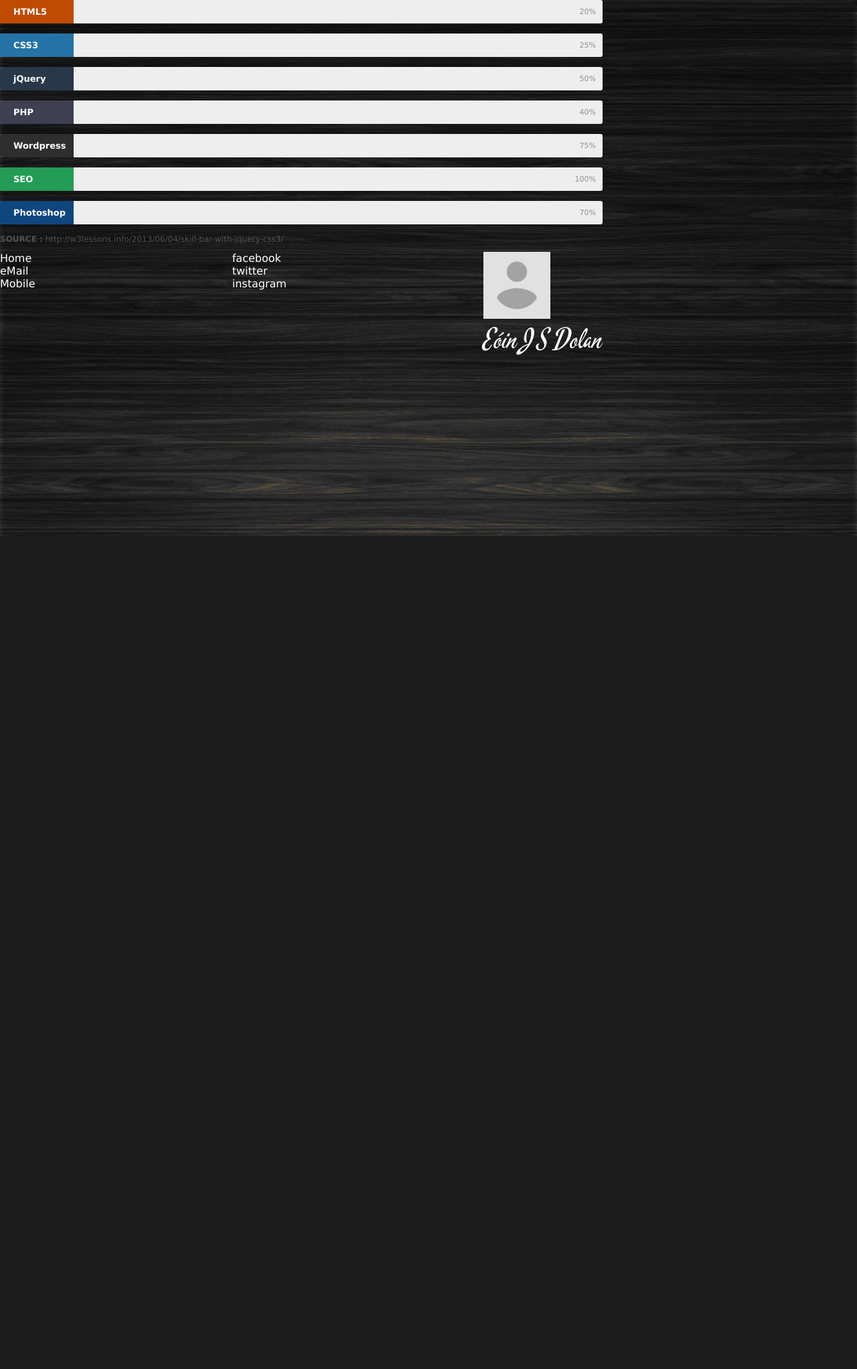
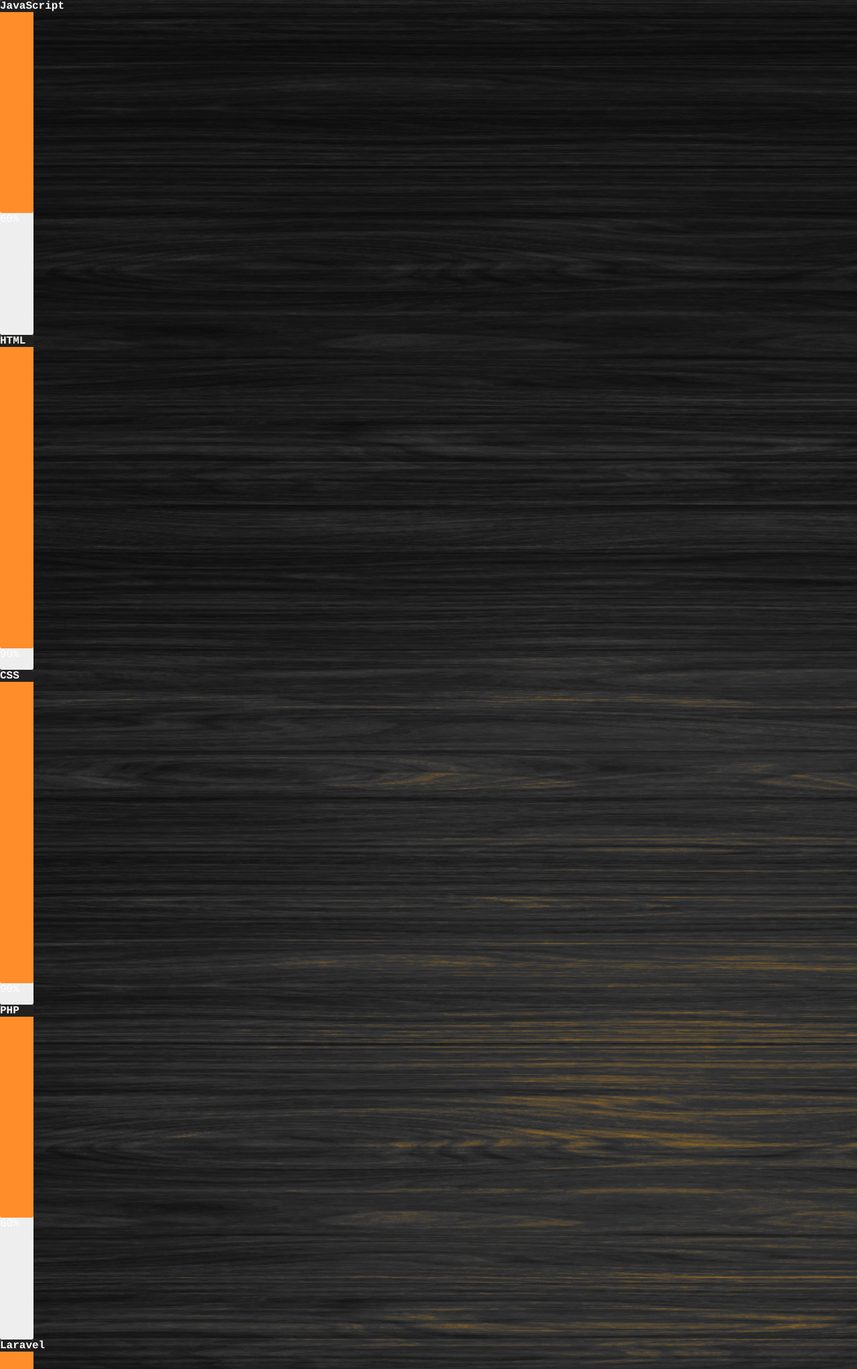
Before and after one commit to EoinJSD/portfolio, a PHP site: the page made by pages/Skills.php in a window 1280 px wide. Shown: the top 2044 px of the page at 67% size. Before the commit the page ends 800 px from the top, so only its background shows below. Run offline with PHP 8.4, Linux system fonts and the light colour scheme; the template is opened without the code that fills it, so the values that code supplies are empty.

Commit message:
added new skills section with javascript animation

```diff
--- a/pages/BlogSection.php
+++ b/pages/BlogSection.php
@@ -10,9 +10,9 @@
         while($row = mysqli_fetch_assoc($result)){
           //check the page uri and use the correct element class name
             if($uriCheck == $blogUri){
-              echo "<div class='placemat-blog'><h2 class='blogTitle'>" . $row["title"]. "</h2><p><span>" . $row["content"]. "<br><span>" . $row["author"]. " - " . $row["entrydate"]. "</span></p></div>";
+              echo "<div class='placemat-blog'><h2 class='blogTitle'>" . $row["title"]. "</h2><p>" . $row["content"]. "</p><span>" . $row["author"]. " - " . $row["entrydate"]. "</span></p></div>";
             }else{
-              $string = "<div class='placemat-index'><h2 class='blogTitle'>" . $row["title"]. "</h2><p><span>" . $row["content"]. "<br><span>" . $row["author"]. " - " . $row["entrydate"]. "</span></p>";
+              $string = "<div class='placemat-index'><h2 class='blogTitle'>" . $row["title"]. "</h2><p>" . $row["content"]. "</p><span>" . $row["author"]. " - " . $row["entrydate"]. "</span></p>";
 
               if (strlen($string) > 200) {
                   $stringCut = substr($string, 0, 300);
--- a/pages/Skills.php
+++ b/pages/Skills.php
@@ -1,48 +1,47 @@
-<link rel="stylesheet" href="/portfolio_website/portfolio/styles/skillstyle.css" />
+<script type="text/javascript" src="./scripts/progress.js"></script>
 
-<div class="skillSection">
-    <div class="skillbar clearfix " data-percent="20%">
-    <div class="skillbar-title" style="background: #d35400;"><span>HTML5</span></div>
-    <div class="skillbar-bar" style="background: #e67e22;"></div>
-    <div class="skill-bar-percent">20%</div>
-    </div> <!-- End Skill Bar -->
+  <div class="skillbar clearfix" data-percent="60%">
+    <div class="skillbar-title"><span>JavaScript</span></div>
+    <div class="skillbar-bar"></div>
+    <div class="skillbar-bar-percent">60%</div>
+  </div>
 
-    <div class="skillbar clearfix " data-percent="25%">
-    <div class="skillbar-title" style="background: #2980b9;"><span>CSS3</span></div>
-    <div class="skillbar-bar" style="background: #3498db;"></div>
-    <div class="skill-bar-percent">25%</div>
-    </div> <!-- End Skill Bar -->
+  <div class="skillbar clearfix" data-percent="90%">
+    <div class="skillbar-title"><span>HTML</span></div>
+    <div class="skillbar-bar"></div>
+    <div class="odometer">90%</div>
+  </div>
 
-    <div class="skillbar clearfix " data-percent="50%">
-    <div class="skillbar-title" style="background: #2c3e50;"><span>jQuery</span></div>
-    <div class="skillbar-bar" style="background: #2c3e50;"></div>
-    <div class="skill-bar-percent">50%</div>
-    </div> <!-- End Skill Bar -->
+  <div class="skillbar clearfix" data-percent="90%">
+    <div class="skillbar-title"><span>CSS</span></div>
+    <div class="skillbar-bar"></div>
+    <div class="skillbar-bar-percent">90%</div>
+  </div>
 
-    <div class="skillbar clearfix " data-percent="40%">
-    <div class="skillbar-title" style="background: #46465e;"><span>PHP</span></div>
-    <div class="skillbar-bar" style="background: #5a68a5;"></div>
-    <div class="skill-bar-percent">40%</div>
-    </div> <!-- End Skill Bar -->
+  <div class="skillbar clearfix" data-percent="60%">
+    <div class="skillbar-title"><span>PHP</span></div>
+    <div class="skillbar-bar"></div>
+    <div class="skillbar-bar-percent">60%</div>
+  </div>
 
-    <div class="skillbar clearfix " data-percent="75%">
-    <div class="skillbar-title" style="background: #333333;"><span>Wordpress</span></div>
-    <div class="skillbar-bar" style="background: #525252;"></div>
-    <div class="skill-bar-percent">75%</div>
-    </div> <!-- End Skill Bar -->
+  <div class="skillbar clearfix" data-percent="40%">
+    <div class="skillbar-title"><span>Laravel</span></div>
+    <div class="skillbar-bar"></div>
+    <div class="skillbar-bar-percent">40%</div>
+  </div>
 
-    <div class="skillbar clearfix " data-percent="100%">
-    <div class="skillbar-title" style="background: #27ae60;"><span>SEO</span></div>
-    <div class="skillbar-bar" style="background: #2ecc71;"></div>
-    <div class="skill-bar-percent">100%</div>
-    </div> <!-- End Skill Bar -->
+  <div class="skillbar clearfix" data-percent="50%">
+    <div class="skillbar-title"><span>PHP</span></div>
+    <div class="skillbar-bar"></div>
+    <div class="skillbar-bar-percent">50%</div>
+  </div>
 
-    <div class="skillbar clearfix " data-percent="70%">
-    <div class="skillbar-title" style="background: #124e8c;"><span>Photoshop</span></div>
-    <div class="skillbar-bar" style="background: #4288d0;"></div>
-    <div class="skill-bar-percent">70%</div>
-    </div> <!-- End Skill Bar -->
+</div>
 
-    <p><strong>SOURCE :</strong> http://w3lessons.info/2013/06/04/skill-bar-with-jquery-css3/</p>
+<div class="topic"><span>Graphic Design</span>
+
 </div>
-<script type="text/javascript" src="scripts/skillscript.js"></script>
+
+<div class="topic"><span>Gaming & 3D Modelling</span>
+
+</div>
--- a/pages/inc/footer.inc.php
+++ b/pages/inc/footer.inc.php
@@ -2,21 +2,12 @@
     <ul class="footer-ul">
         <li>
             <ul class="inner-list">
-                <li>Home</li>
-                <li>eMail</li>
-                <li>Mobile</li>
+                <li>Contact</li>
             </ul>
         </li>
         <li>
             <ul class="inner-list">
-                <li>facebook</li>
-                <li>twitter</li>
-                <li>instagram</li>
-            </ul>
-        </li>
-        <li>
-            <ul class="inner-list">
-                <li><img id="thumbnail" width="100px" height="100px" src="/portfolio_website/portfolio/images/other/footer-profile-pic.png" /></li>
+                <li><img id="thumbnail" width="180px" height="180px" src="/portfolio_website/portfolio/images/other/footer-profile-pic-main.jpg" /></li>
                 <li>
                     <div class="logo-container">
                       <span class="logo">Eóin J S Dolan</span>
--- a/pages/inc/head.inc.php
+++ b/pages/inc/head.inc.php
@@ -1,3 +1,7 @@
-<title>Jimple</title>
+<title>EoinJS</title>
 <link rel="stylesheet" href="/portfolio_website/portfolio/styles/main.css" />
 <link rel="shortcut icon" href="/portfolio_website/portfolio/images/favicon/favicon.png">
+<link rel="stylesheet" href="./styles/progress.css" />
+<script type="text/javascript" src="./scripts/progress.js"></script>
+
+<script type="text/javascript" src="https://ajax.googleapis.com/ajax/libs/jquery/3.3.1/jquery.min.js"></script>
--- a/pages/inc/header.inc.php
+++ b/pages/inc/header.inc.php
@@ -1,6 +1,7 @@
 <nav><!--Centered container for Logo and Links-->
   <div class="logo-container">
-      <a href="/portfolio_website/portfolio/index.php" class="logo">Jimple</a>
+      <a href="/portfolio_website/portfolio/index.php" class="logo">@EoinJS</a>
+      <span>let's keep it simple</span>
   </div>
     <div class="links-container">
     <ul class="links">
--- /dev/null
+++ b/scripts/progress.js
@@ -0,0 +1,7 @@
+jQuery(document).ready(function(){
+  jQuery('.skillbar').each(function(){
+    jQuery(this).find('.skillbar-bar').animate({
+      height:jQuery(this).attr('data-percent')
+    }, 4000);
+  });
+});
--- a/scripts/skillscript.js
+++ /dev/null
@@ -1,7 +0,0 @@
-jQuery(document).ready(function(){
-	jQuery('.skillbar').each(function(){
-		jQuery(this).find('.skillbar-bar').animate({
-			width:jQuery(this).attr('data-percent')
-		},6000);
-	});
-});
--- a/styles/main.css
+++ b/styles/main.css
@@ -15,7 +15,7 @@
 	background-image: url(../images/Background-2-1.jpg);
   background-color: #212121;
   background-size: cover;
-	font-family: verdana;
+	font-family: Courier;
 	font-size: 12pt;
   color: #fff;
   margin: 0;
@@ -27,7 +27,7 @@
 header{
 	display: flex;
 	border-bottom: 1px solid #ff9148;
-	height: 50px;
+	height: 52px;
 	max-width: 100vw;
 	justify-content: center;
 }
@@ -42,10 +42,10 @@
 }
 
 a.logo{
-	font-family: MarvaleScript;
-	font-size: 40pt;
+	font-family: Courier;
+	font-size: 32pt;
 	padding: 0px;
-	margin: 0px;
+	margin: -8px 0px -10px 0px;
 	color: #fff;
 	text-shadow: #000 -2px 1px 4px;
   text-decoration: none;
@@ -62,8 +62,13 @@
 }
 
 .logo-container{
-	display: flex;
-  justify-content: center;
+	display: grid;
+  justify-items: right;
+}
+
+.logo-container span {
+    font-size: 11pt;
+    font-family: courier;
 }
 
 .links-container{
@@ -159,6 +164,7 @@
 }
 
 /* BLOG Styles */
+
 section.blogSection{
   display: flex;
   flex-wrap: wrap;
@@ -181,6 +187,7 @@
 }
 
 .blogContainer{
+  background-color: #262626;
   display: flex;
   flex-wrap: wrap;
   justify-content: space-between;
@@ -250,8 +257,6 @@
   padding: 60px 0px;
 }
 
-
-
 /*Footer Styles*/
 footer{
     display: flex;
--- /dev/null
+++ b/styles/progress.css
@@ -0,0 +1,36 @@
+.skillbar{
+  width: 50px;
+  background: #eee;
+  height: 500px;
+  border-radius: 3px;
+  transition: 0.1s ease-out;
+  transition-property: height, background-color;
+}
+
+.skillbar-title{
+  font-weight: bold;
+  font-size: 12pt;
+  color: #fff;
+  background: #212121;
+  border-radius: 3px 3px 0px 0px;
+}
+
+.skillbar-bar{
+  width: 100%;
+  background: #ff8d2a;
+  border-radius: 0px 0px 3px 3px;
+}
+
+.skillbar-bar-percent{
+  font-size: 12pt;
+
+}
+
+h1{
+  font-family: helvetica, arial, sans-serif;
+  text-align: center;
+  font-size: 35pt;
+  margin-top: 40px;
+  color: #fff;
+  text-shadow: 2px 2px 0px rgba(255, 255, 255, 0.7), 5px 7px 0px rgba(0,0,0,0.1);
+}
--- a/styles/skillstyle.css
+++ /dev/null
@@ -1,81 +0,0 @@
-div.skillSection {
-  width: 900px;
-}
-
-div.skillSection p{
-  color:#525252;
-  font-size:12px;
-}
-
-.skillbar {
-	position:relative;
-	display:block;
-	margin-bottom:15px;
-	width:100%;
-	background:#eee;
-	height:35px;
-	border-radius:3px;
-	-moz-border-radius:3px;
-	-webkit-border-radius:3px;
-	-webkit-transition:0.4s linear;
-	-moz-transition:0.4s linear;
-	-ms-transition:0.4s linear;
-	-o-transition:0.4s linear;
-	transition:0.4s linear;
-	-webkit-transition-property:width, background-color;
-	-moz-transition-property:width, background-color;
-	-ms-transition-property:width, background-color;
-	-o-transition-property:width, background-color;
-	transition-property:width, background-color;
-}
-
-.skillbar-title {
-	position:absolute;
-	top:0;
-	left:0;
-width:110px;
-	font-weight:bold;
-	font-size:13px;
-	color:#ffffff;
-	background:#6adcfa;
-	-webkit-border-top-left-radius:3px;
-	-webkit-border-bottom-left-radius:4px;
-	-moz-border-radius-topleft:3px;
-	-moz-border-radius-bottomleft:3px;
-	border-top-left-radius:3px;
-	border-bottom-left-radius:3px;
-}
-
-.skillbar-title span {
-	display:block;
-	background:rgba(0, 0, 0, 0.1);
-	padding:0 20px;
-	height:35px;
-	line-height:35px;
-	-webkit-border-top-left-radius:3px;
-	-webkit-border-bottom-left-radius:3px;
-	-moz-border-radius-topleft:3px;
-	-moz-border-radius-bottomleft:3px;
-	border-top-left-radius:3px;
-	border-bottom-left-radius:3px;
-}
-
-.skillbar-bar {
-	height:35px;
-	width:0px;
-	background:#6adcfa;
-	border-radius:3px;
-	-moz-border-radius:3px;
-	-webkit-border-radius:3px;
-}
-
-.skill-bar-percent {
-	position:absolute;
-	right:10px;
-	top:0;
-	font-size:11px;
-	height:35px;
-	line-height:35px;
-	color:#ffffff;
-	color:rgba(0, 0, 0, 0.4);
-}
```
Also changed, not shown: images/other/footer-profile-pic-default.png (renamed from images/other/footer-profile-pic.png), images/other/footer-profile-pic-main.jpg (added), images/top-section/dates.jpg (deleted), images/top-section/profile-pic.jpg (added).
